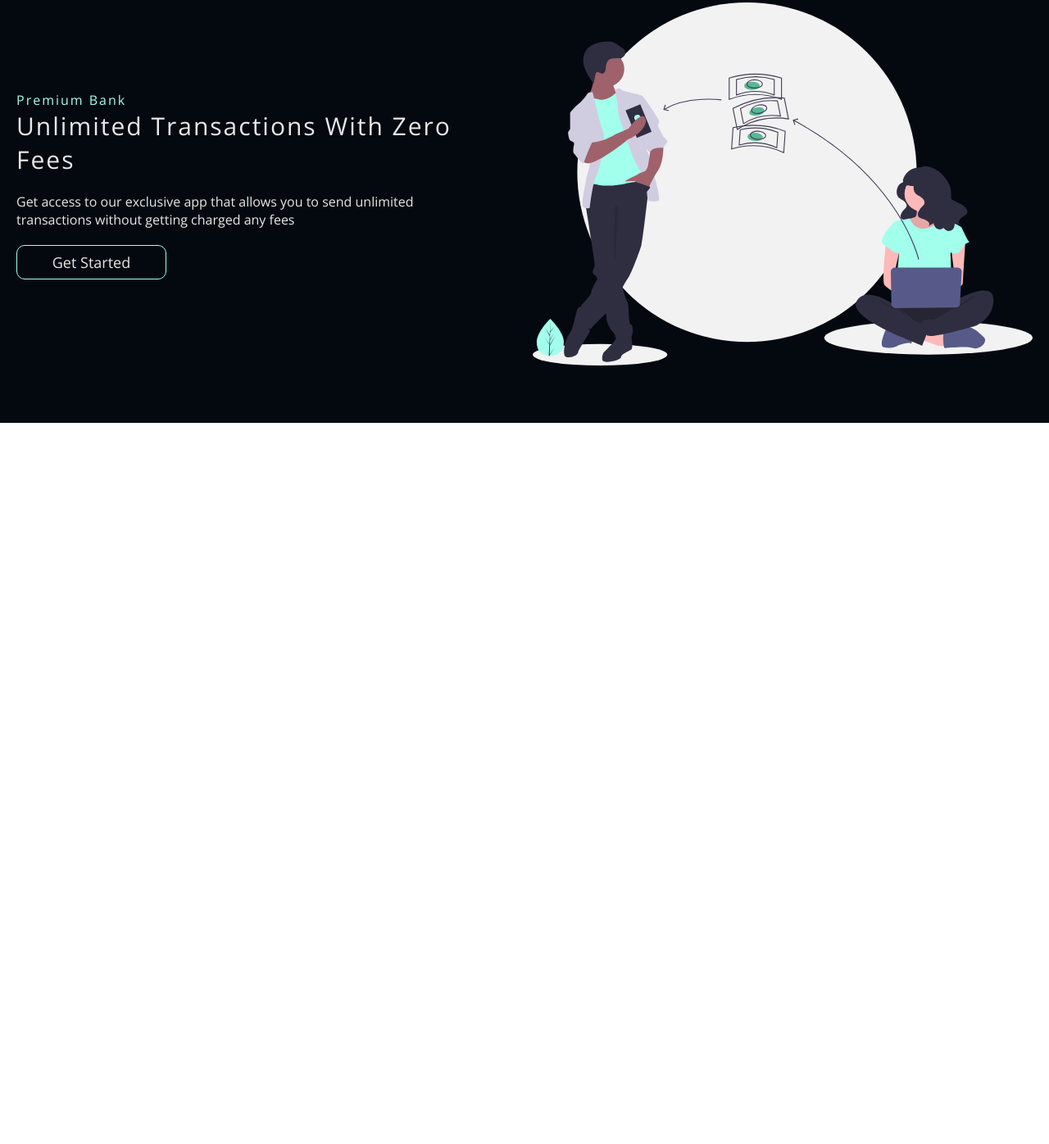
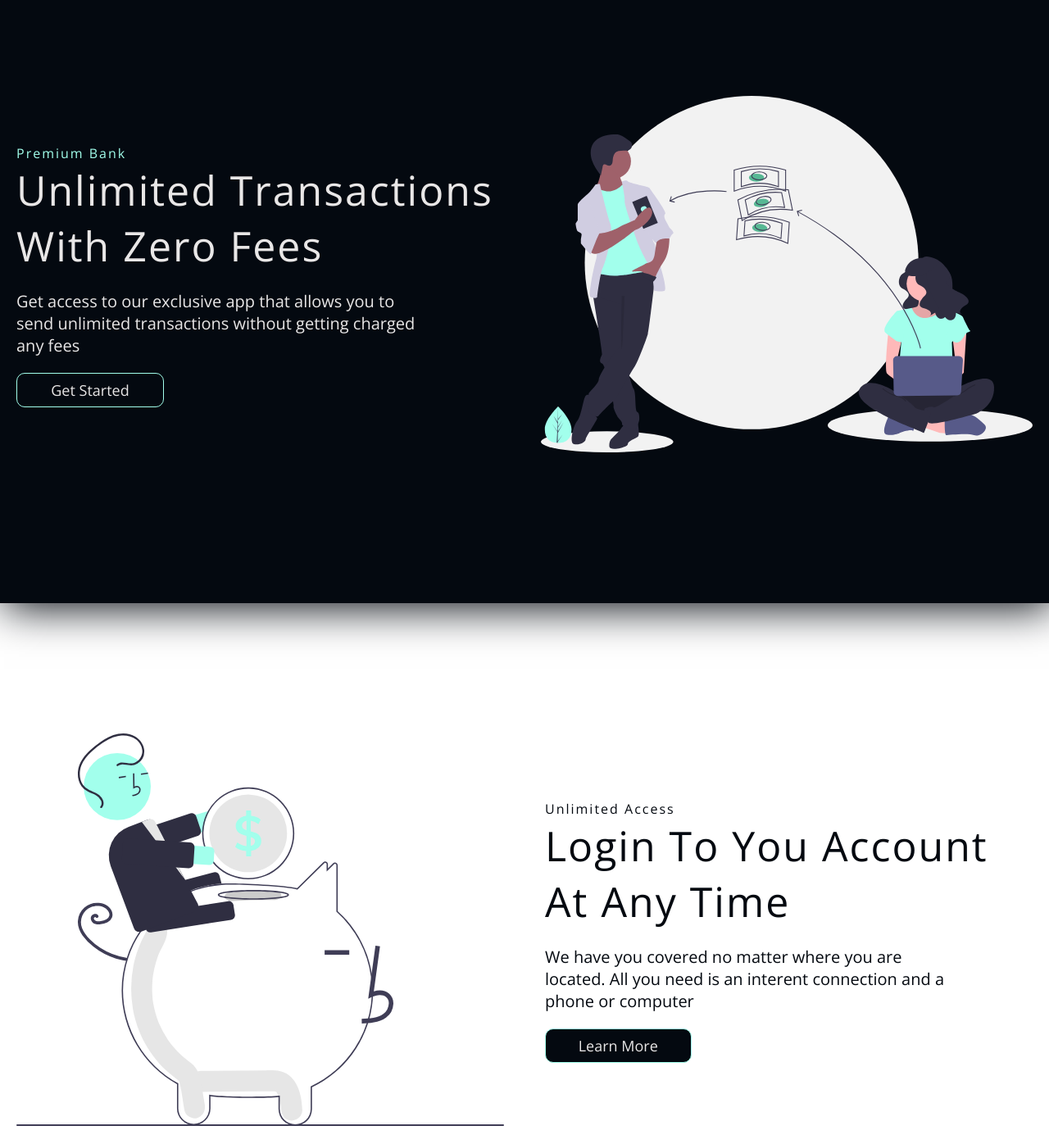
Before and after one commit to freetart/BeebBank, a plain HTML site: page index.html in a window 1280 px wide. Shown: the part 864-2260 px from the top of the page at 82% size. Before the commit the page ends 1380 px from the top, so only its background shows below. Drawn offline with nearby package versions, Linux system fonts and the light colour scheme.

Commit message:
added discover section

```diff
--- a/index.html
+++ b/index.html
@@ -66,6 +66,26 @@
       </div>
     </section>
     <!-- END OF ABOUT -->
+    <!-- DISCOVER -->
+    <section class="discover" id="discover">
+      <div class="content-container">
+        <div class="discover-content">
+          <div class="discover-img">
+            <img src="images/savings.svg" alt="" />
+          </div>
+          <div class="discover-info">
+            <h3>Unlimited Access</h3>
+            <h2>Login to you account at any time</h2>
+            <p>
+              We have you covered no matter where you are located. All you need
+              is an interent connection and a phone or computer
+            </p>
+            <button class="btn btn-dark">Learn More</button>
+          </div>
+        </div>
+      </div>
+    </section>
+    <!-- END OF DISCOVER -->
     <script src="js/app.js"></script>
   </body>
 </html>
--- a/scss/components/_buttons.scss
+++ b/scss/components/_buttons.scss
@@ -18,5 +18,19 @@
 
   &-2 {
     width: 30%;
+
+    &:hover {
+      transform: scale(1.1);
+    }
+  }
+
+  &-dark {
+    color: color(white);
+    background-color: color(black);
+    width: 30%;
+
+    &:hover {
+      transform: scale(1.1);
+    }
   }
 }
--- a/scss/layout/_about.scss
+++ b/scss/layout/_about.scss
@@ -1,15 +1,15 @@
 .about {
-  @include sectionSpacing();
-
   background-color: color(black);
+  box-shadow: 0.5rem 0.5rem 5rem color(black);
 
   .about-content {
+    @include sectionSpacing();
     display: grid;
     grid-template-columns: repeat(2, 1fr);
-    grid-gap: 2rem;
+    grid-gap: 4rem;
     align-items: center;
     justify-content: center;
-    height: 60vh;
+    height: 100vh;
 
     .about-info {
       color: color(white);
@@ -22,12 +22,12 @@
 
       h2 {
         @include headingStyles();
-        font-size: size(xl);
+        font-size: size(xl) + 2rem;
       }
 
       p {
-        font-size: size(xs);
-        width: 80%;
+        font-size: size(md);
+        width: 85%;
         margin: 2rem 0;
       }
     }
--- /dev/null
+++ b/scss/layout/_discover.scss
@@ -0,0 +1,37 @@
+.discover-content {
+  @include sectionSpacing();
+  display: grid;
+  grid-template-columns: repeat(2, 1fr);
+  grid-gap: 5rem;
+  align-items: center;
+  justify-content: center;
+  height: 100vh;
+
+  .discover-info {
+    color: color(white);
+
+    h3 {
+      @include headingStyles();
+      color: color(black);
+      font-size: size(xs);
+    }
+
+    h2 {
+      @include headingStyles();
+      font-size: size(xl) + 2rem;
+      color: color(black);
+    }
+
+    p {
+      font-size: size(md);
+      width: 85%;
+      margin: 2rem 0;
+      color: color(black);
+    }
+  }
+
+  .discover-img {
+    width: 100%;
+    max-width: 70rem;
+  }
+}
--- a/scss/layout/_navigation.scss
+++ b/scss/layout/_navigation.scss
@@ -7,7 +7,7 @@
   top: 0;
   z-index: 10;
   padding: 2rem;
-  background-color: rgba(0, 0, 0, 0.4);
+  background-color: rgba(0, 0, 0, 0.9);
   // border: 0.3rem solid color(white);
 
   .logo {
--- a/scss/main.scss
+++ b/scss/main.scss
@@ -6,5 +6,6 @@
 @import "layout/navigation";
 @import "layout/hero";
 @import "layout/about";
+@import "layout/discover";
 
 @import "components/buttons";
```
Also changed, not shown: css/main.min.css.
